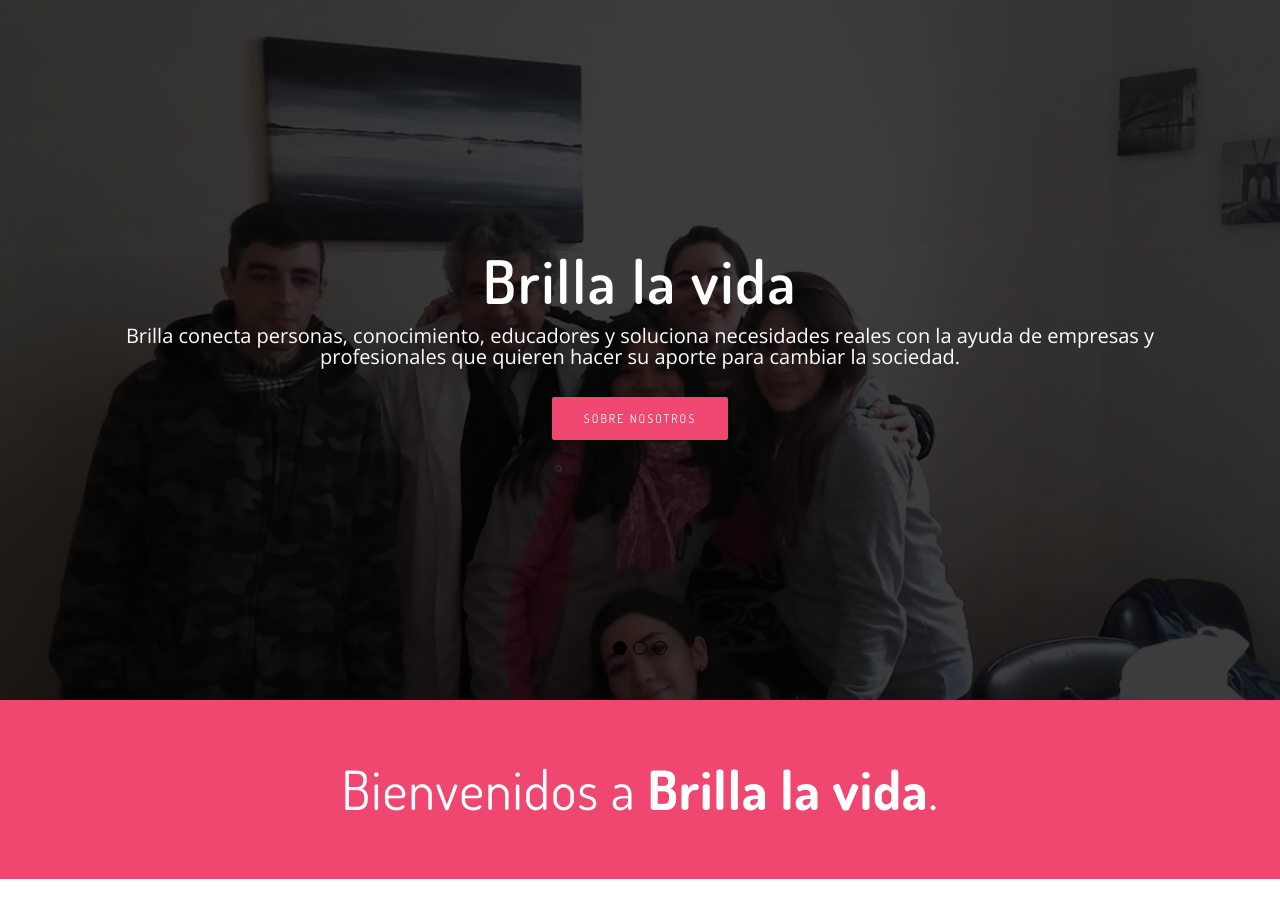
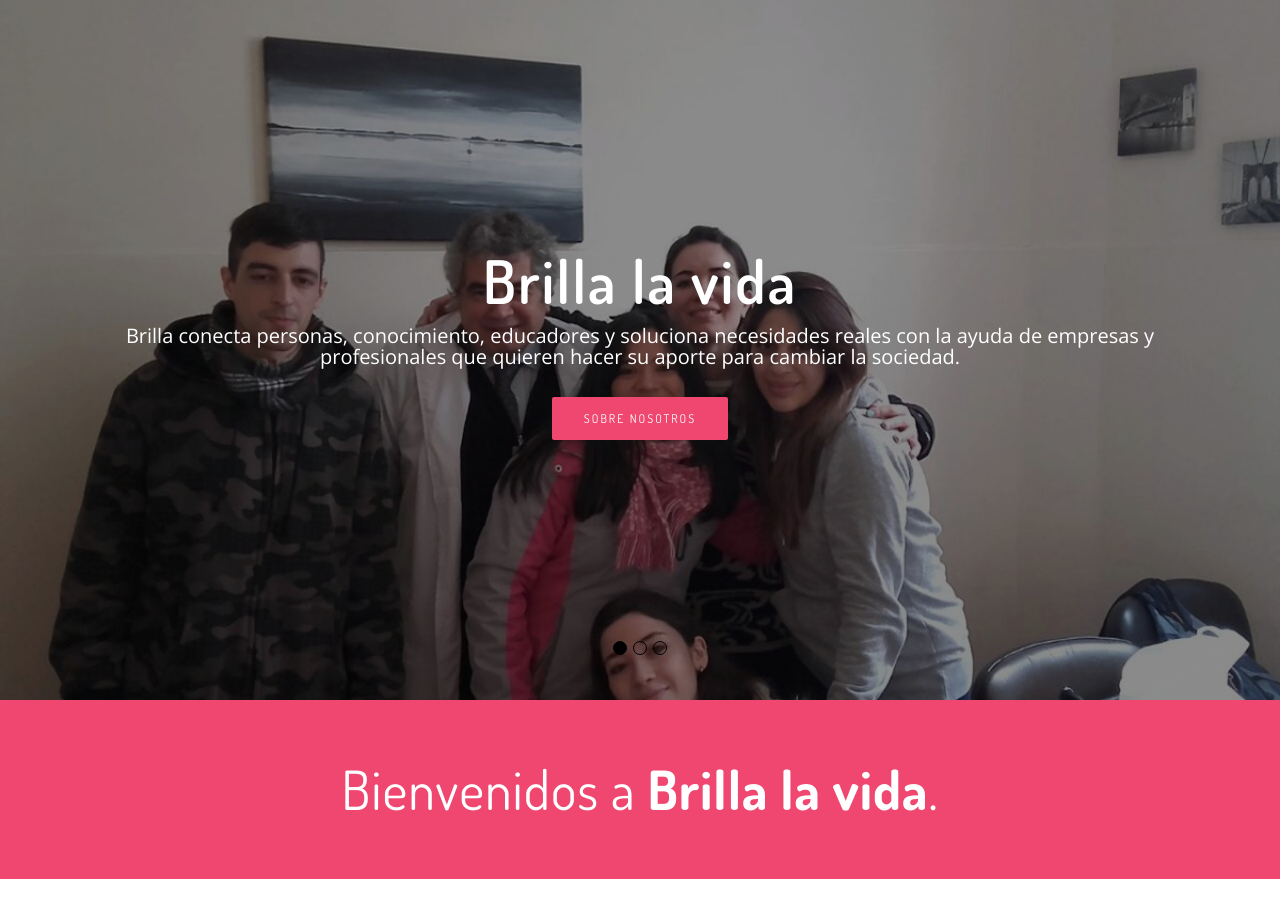
Before and after one commit to ezelargo/BrillaLaVida, a PHP site: page / in a window 1280 px wide. Shown: the part 114-1013 px from the top of the page. Run offline with PHP 8.4, Linux system fonts and the light colour scheme.

Commit message:
cambio en el slide

```diff
--- a/trunk/assets/css/style.css
+++ b/trunk/assets/css/style.css
@@ -462,7 +462,7 @@ color:#fff!important;
 }
 .single-slide-item:after {
     position: absolute;
-    background: rgba(0,0,0,0.6);
+    background: rgba(0, 0, 0, 0.096);
     left: 0;
     top: 0;
     width: 100%;
```
